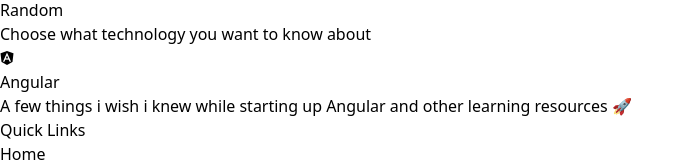
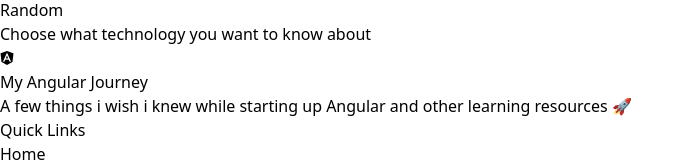
Before and after one commit to aaronchrisjo/cj-blogs, an Angular app: page /web-dev in a window 1280 px wide. Shown: the part 150-312 px from the top of the page, without its empty margins (0-694 px from the left). Built offline with nearby package versions, Linux system fonts and the light colour scheme.

Commit message:
My angular journey <- Angular

```diff
--- a/src/app/content/web-dev/web-dev.component.html
+++ b/src/app/content/web-dev/web-dev.component.html
@@ -5,7 +5,7 @@
       <!-- Angular -->
       <div class="p-4 border rounded-lg text-center hover:scale-95" (click)="goToRoute('/angular')">
         <i class="fab fa-angular text-4xl text-red-600 mb-2"></i>
-        <h3 class="text-lg font-semibold">Angular</h3>
+        <h3 class="text-lg font-semibold">My Angular Journey</h3>
         <p class="text-sm mt-2">A few things i wish i knew while starting up Angular and other learning resources 🚀</p>
       </div>
 
```
